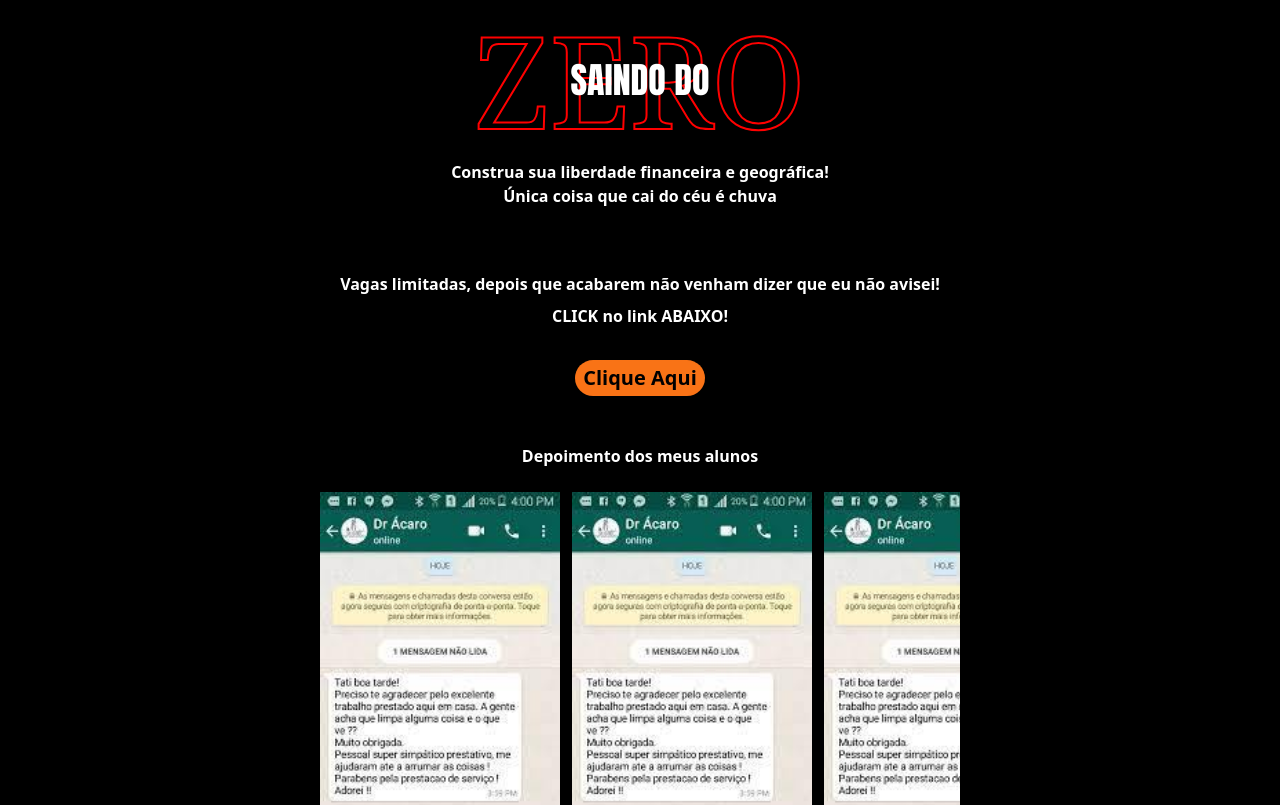
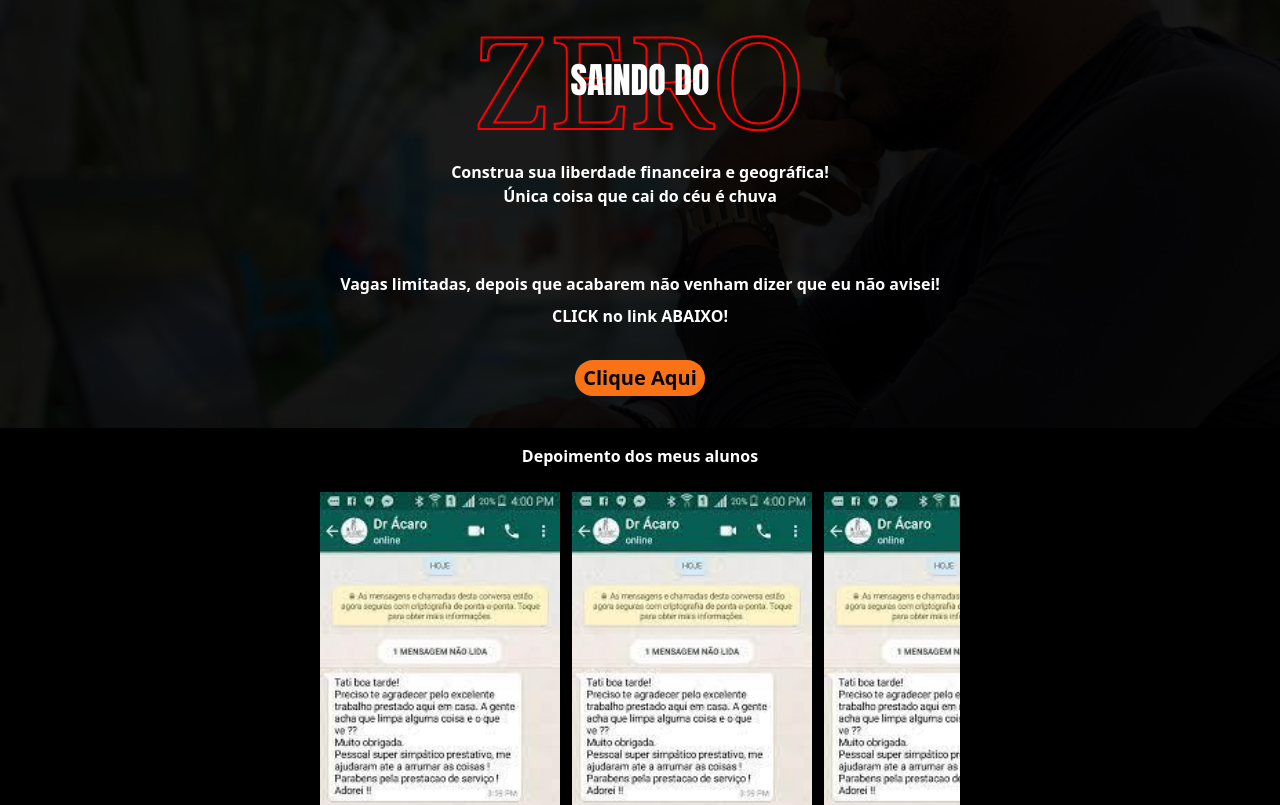
Before and after one commit to lucasairesdev/daniel-klinsman-landing-page, a Next.js app: page / in a window 1280 px wide. Shown: the top 805 px of the page. Built offline with nearby package versions, Linux system fonts and the light colour scheme.

Commit message:
Background Image

```diff
--- a/src/components/player/index.jsx
+++ b/src/components/player/index.jsx
@@ -1,49 +1,38 @@
-// import React, { useState } from "react";
-// import YouTube from "react-youtube";
-
-//  const YoutubeVideo = (width) => {
-
-//     const opts = {
-//       height: "390",
-//       width: "300",
-//       playerVars: {
-//         autoplay: 1,
-//       },
-//     };
-
-//     const opts2 = {
-//       height: "390",
-//       width: "600",
-//       playerVars: {
-//         autoplay: 1,
-//       },
-//     };
-
-// console.log(width);
-//     return (
-//       <div className="shadow-lg shadow-white">
-//         { width < 620 ? (
-//         <YouTube videoId="-Pb3DI2IgIg" opts={opts} />
-//         ) : (
-//           <YouTube videoId="-Pb3DI2IgIg" opts={opts2} />
-//         )
-//  };
-//       </div>
-//     );
-//   }
-
-
-// export default YoutubeVideo;
-
-import React from "react"; import YouTube from "react-youtube"; export default class YoutubeVideo extends React.Component {
-  constructor(props) { super(props); this.state = { screenWidth: typeof window !== 'undefined' ? window.innerWidth : 0 }; } componentDidMount() { if (typeof window !== 'undefined') { window.addEventListener("resize", this.updateScreenWidth.bind(this)); } } componentWillUnmount() { if (typeof window !== 'undefined') { window.removeEventListener("resize", this.updateScreenWidth.bind(this)); } } updateScreenWidth() { this.setState({ screenWidth: typeof window !== 'undefined' ? window.innerWidth : 0 }); } render() {
-    const { screenWidth } = this.state; const opts = { height: "390", width: screenWidth > 620 ? "600" : "300", playerVars: { autoplay: 1, }, };
+import React from "react";
+import YouTube from "react-youtube";
+export default class YoutubeVideo extends React.Component {
+  constructor(props) {
+    super(props);
+    this.state = {
+      screenWidth: typeof window !== "undefined" ? window.innerWidth : 0,
+    };
+  }
+  componentDidMount() {
+    if (typeof window !== "undefined") {
+      window.addEventListener("resize", this.updateScreenWidth.bind(this));
+    }
+  }
+  componentWillUnmount() {
+    if (typeof window !== "undefined") {
+      window.removeEventListener("resize", this.updateScreenWidth.bind(this));
+    }
+  }
+  updateScreenWidth() {
+    this.setState({
+      screenWidth: typeof window !== "undefined" ? window.innerWidth : 0,
+    });
+  }
+  render() {
+    const { screenWidth } = this.state;
+    const opts = {
+      height: "390",
+      width: screenWidth > 620 ? "600" : "300",
+      playerVars: { autoplay: 1 },
+    };
     return (
       <div>
         <YouTube videoId="-Pb3DI2IgIg" opts={opts} onReady={this._onReady} />
-
       </div>
     );
   }
-
 }
--- a/src/pages/index.js
+++ b/src/pages/index.js
@@ -18,7 +18,6 @@ export default function Home() {
   }, []);
   return (
     <main className="bg-black">
-      <div>
       <Head>
         <title>Saindo do ZERO</title>
         <meta
@@ -26,25 +25,37 @@ export default function Home() {
           content="Construa sua liberdade financeira e geográfica!"
         />
       </Head>
+
+      <div className="relative">
+        <div className="absolute inset-0 z-0">
+          <Image
+            src="/background-daniel.jpeg"
+            alt="Imagem de plano de fundo"
+            layout="fill"
+            objectFit="cover"
+            objectPosition="center"
+            className="opacity-10"          />
         </div>
 
-      <div className="flex justify-center items-center">
+        <div className="flex justify-center items-center z-10 relative">
           <h1 className="flex text-red-700 text-6xl md:text-9xl p-4 outline-text ">
             <span className="outline-text">ZERO</span>
           </h1>
-        <h2 className="absolute text-white text-2xl md:text-4xl">SAINDO DO</h2>
+          <h2 className="absolute text-white text-2xl md:text-4xl">
+            SAINDO DO
+          </h2>
         </div>
 
-      <div className="flex justify-center items-center flex-col font-bold mb-8">
+        <div className="flex justify-center items-center flex-col font-bold mb-8  z-10 relative">
           <p>Construa sua liberdade financeira e geográfica!</p>
           <p>Única coisa que cai do céu é chuva</p>
         </div>
 
-      <div className="bg-black flex justify-center items-center">
+        <div className=" flex justify-center items-center  z-10 relative">
           <YoutubeVideo width={width} />
         </div>
 
-      <div className="flex justify-center items-center flex-col font-bold m-4 p-4">
+        <div className="flex justify-center items-center flex-col font-bold m-4 p-4  z-10 relative">
           <span className="flex items-center justify-center mb-2">
             Vagas limitadas, depois que acabarem não venham dizer que eu não
             avisei!
@@ -52,10 +63,11 @@ export default function Home() {
           CLICK no link ABAIXO!
         </div>
 
-      <div className="flex w-full items-center animate-bounce mt-4 justify-center">
+        <div className="flex w-full items-center animate-bounce mt-4 justify-center  z-10 relative">
           <button className="bg-orange-500 text-black mx-auto rounded-full px-2 py-1 text-xl font-bold p-4 m-4 ">
             Clique Aqui
           </button>
+        </div>
       </div>
 
       <div className="flex justify-center items-center flex-col font-bold m-2 p-2">
```
Also changed, not shown: public/background-daniel.jpeg (renamed from public/img/background-daniel.jpeg), public/background.jpg (added). Lines whose indentation alone changed are shown as unchanged.
